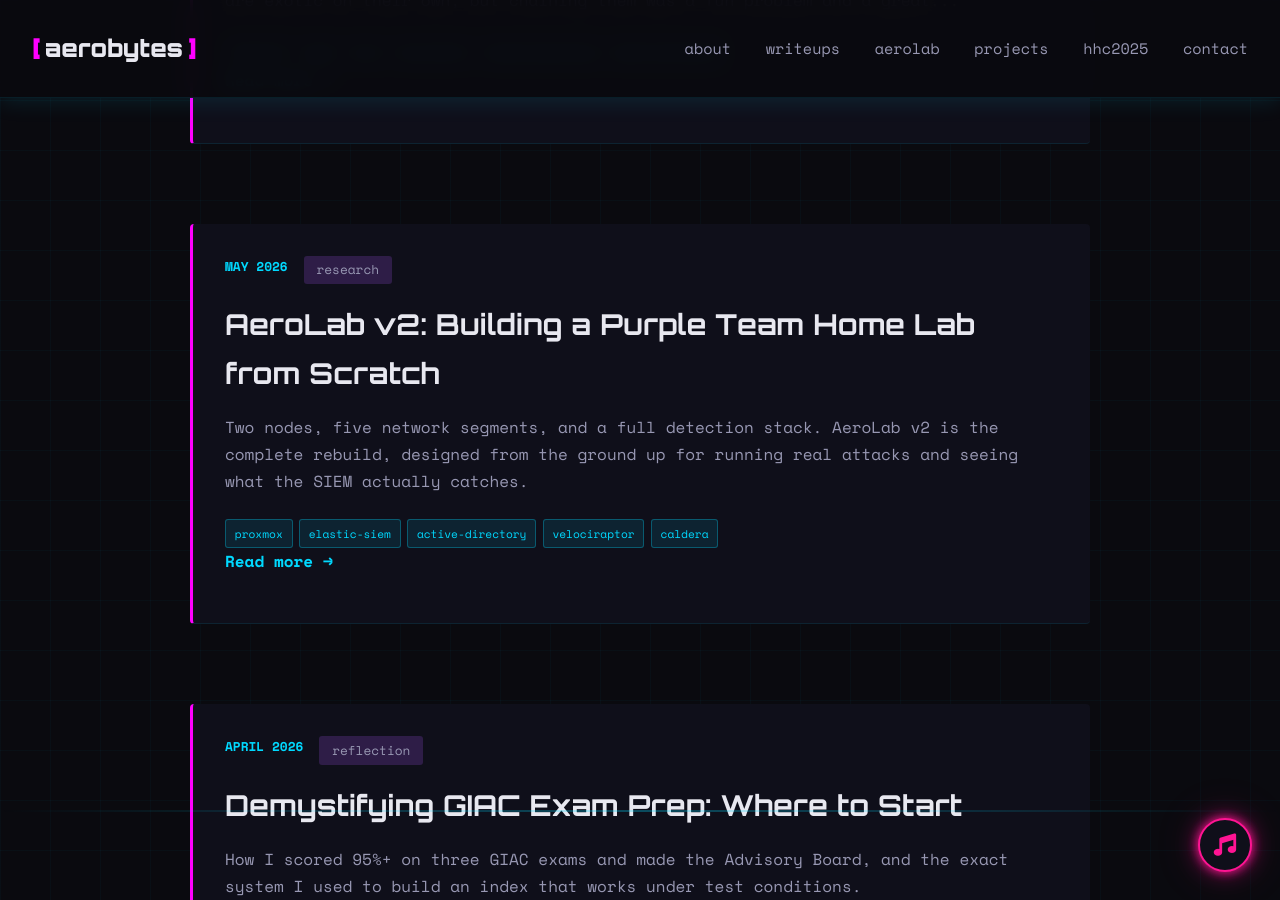
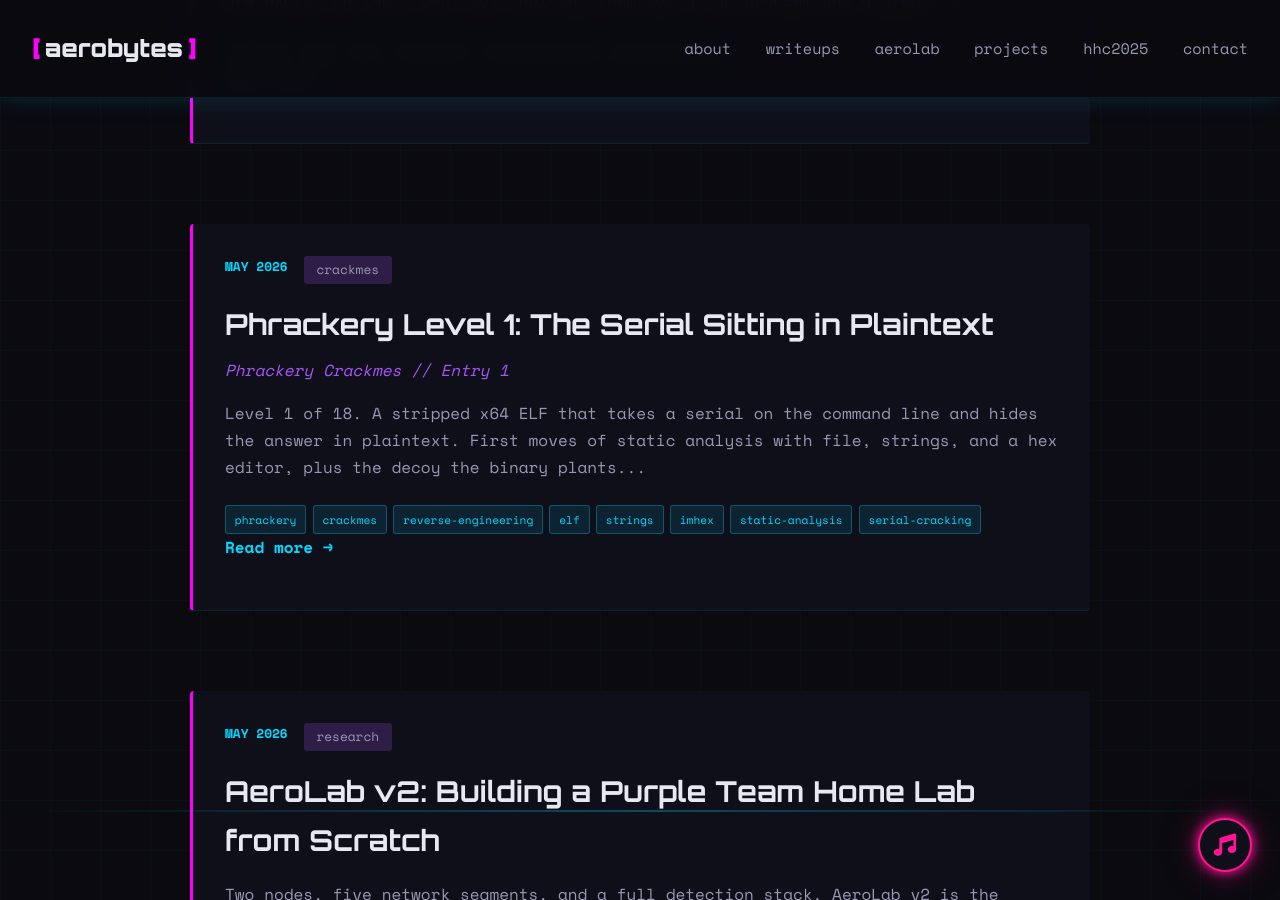
Before and after one commit to Aeronique/aerobytes-site, a Jekyll site: the page built from writeups.html, in a window 1280 px wide and 900 px high, scrolled down 4092 px. Built offline with Jekyll 4.4.1, drawn with Linux system fonts in a browser that asks for light colours.

Commit message:
new writeup

````diff
--- /dev/null
+++ b/_posts/2026-05-24-phrackery-level-1.md
@@ -0,0 +1,120 @@
+---
+layout: writeup
+title: "Phrackery Level 1: The Serial Sitting in Plaintext"
+date: 2026-05-24
+category: crackmes
+series: "Phrackery Crackmes"
+entry: 1
+level: 1
+difficulty: beginner
+arch: x64
+tags: [phrackery, crackmes, reverse-engineering, elf, strings, imhex, static-analysis, serial-cracking]
+excerpt: "Level 1 of 18. A stripped x64 ELF that takes a serial on the command line and hides the answer in plaintext. First moves of static analysis with file, strings, and a hex editor, plus the decoy the binary plants along the way."
+back_url: /writeups/
+back_label: writeups
+---
+
+| | |
+|---|---|
+| Series | Phrackery Crackmes |
+| Level | 1 of 18 |
+| Binary | crackme1 |
+| Architecture | x64 |
+| Goal | find serial |
+| Primary tool | strings, ImHex |
+
+The binary takes a serial key as a command-line argument. Run it without one and it prints the usage, then exits. Give it the wrong serial and you get `[FAILED] Invalid serial.` Give it the right one and it prints the flag.
+
+This is the first level in the series. The serial sits in the binary in plaintext, and the binary even tells you where to look for it.
+
+---
+
+## Tools
+
+- **strings** - pulling readable text out of the binary
+- **ImHex** - locating the serial in the binary's data section
+
+---
+
+## Initial Reconnaissance
+
+First move is always `file`. It tells you what you're actually dealing with before you touch anything else.
+
+```
+$ file crackme1
+crackme1: ELF 64-bit LSB executable, x86-64, version 1 (GNU/Linux),
+statically linked, BuildID[sha1]=64d1e4160f2709df5692ad7f0312b20a5fd6205,
+for GNU/Linux 3.2.0, stripped
+```
+
+![file command output showing ELF 64-bit statically linked stripped binary](/assets/images/phrackery-level-1/1.png)
+*64-bit ELF, statically linked, stripped. all library code is baked in, symbol table is gone*
+
+Statically linked means all library code is baked into the binary. Stripped means the symbol table is gone. Both make disassembly noisier. Next, `strings` with a grep for anything that looks like program output.
+
+```
+$ strings crackme1 | grep -iE "enter|serial|key|pass|flag|correct|wrong|hint"
+Find the correct serial key!
+Usage: %s <serial_key>
+[SUCCESS] Correct serial!
+Flag: CTF{BASE1C_R3V3RS1NG}
+[FAILED] Invalid serial.
+Hint: The serial is hardcoded in the binary. Try using strings command or a hex editor.
+```
+
+![strings output showing user-facing messages including the flag and a hint](/assets/images/phrackery-level-1/2.png)
+*the flag is visible, and the binary includes an explicit hint pointing toward strings and a hex editor*
+
+> **Note:** The flag appears in `strings` output because the binary prints it after a successful run. Passing it as the argument fails.
+
+---
+
+## Static Analysis
+
+The hint says to use a hex editor, so that is the next step. Opening the binary in ImHex and searching for "serial" in the strings view shows a cluster of related entries. The serial sits just above the user-facing messages at offset `0x8700E`.
+
+![ImHex strings view showing the serial at offset 0x8700E alongside the user-facing messages](/assets/images/phrackery-level-1/3.png)
+*ImHex strings view filtered on "serial". the serial lives at 0x8700E, right above the program's output strings*
+
+The entry reads `@@CRACKME-12345-EDU`. The two `@@` characters sit at the boundary of the `.rodata` section, which is where an ELF binary stores constant data. They are a section alignment artifact. The serial is `CRACKME-12345-EDU`.
+
+> **Finding:** The serial is stored as a plaintext string in `.rodata` at offset `0x8700E`. The binary compares the user's input directly against it with no transformation.
+
+---
+
+## The Solve
+
+**01 - Run strings, note the flag and the hint**
+
+`strings crackme1 | grep -iE "serial|flag|hint"` surfaces the user-facing messages. The flag is visible in the output. The hint confirms the serial is hardcoded and points to strings and a hex editor.
+
+**02 - Open the binary in ImHex and search for the serial**
+
+Filtering the strings view on "serial" puts the target entry one line above the program's output messages. The value at offset `0x8700E` is `@@CRACKME-12345-EDU`. The `@@` characters are a section boundary artifact at the start of `.rodata`. The serial is everything after them.
+
+**03 - Run the binary with the serial**
+
+`chmod +x crackme1 && ./crackme1 CRACKME-12345-EDU` prints `[SUCCESS] Correct serial!` followed by the flag.
+
+---
+
+**Serial:** `CRACKME-12345-EDU`
+**Flag:** `CTF{BASE1C_R3V3RS1NG}`
+
+![Terminal showing the binary accepting CRACKME-12345-EDU and printing the flag](/assets/images/phrackery-level-1/4.png)
+*the binary accepts the serial and prints the flag*
+
+---
+
+## Takeaways
+
+Level 1 is deliberately generous. The binary includes a hint telling you exactly what to do, and the serial sits in plaintext in `.rodata`. The point is to get comfortable with the first moves of static analysis: `file` to understand the binary, `strings` to pull out readable content, and a hex editor to inspect the data section directly.
+
+The flag showed up in `strings` output immediately, which could send you in the wrong direction. The binary stores its output messages and its expected serial in the same section. Reading carefully and running the binary with a test input both help you tell them apart. That habit carries forward into every level after this.
+
+---
+
+## References
+
+- [Phrackery Crackme Collection](https://phrackery.github.io/crackmes/)
+- [ImHex hex editor](https://imhex.werwolv.net)
--- a/writeups.html
+++ b/writeups.html
@@ -490,6 +490,7 @@ permalink: /writeups/
                 <button class="wu-sub-btn"    data-p="hacksmarter" onclick="wuSetT2('hacksmarter',this)">hack smarter</button>
                 <button class="wu-sub-btn"    data-p="htb"     onclick="wuSetT2('htb',this)">hackthebox</button>
                 <button class="wu-sub-btn"    data-p="kc7"     onclick="wuSetT2('kc7',this)">kc7</button>
+                <button class="wu-sub-btn"    data-p="crackmes" onclick="wuSetT2('crackmes',this)">crackmes</button>
                 <button class="wu-sub-btn"    data-p="picoctf" onclick="wuSetT2('picoctf',this)">picoctf</button>
             </div>
         </div>
@@ -856,6 +857,62 @@ permalink: /writeups/
                 </div>
             </div>
 
+            <!-- Crackmes -->
+            <div class="wu-lab-sub" id="sub-crackmes">
+                <div class="wu-sub-head">
+                    <h3 class="wu-sub-title" style="color: #a855f7;">// Crackmes</h3>
+                    <div class="wu-section-line" style="flex:1;height:1px;background:linear-gradient(90deg,rgba(168,85,247,0.4),transparent);opacity:0.4;"></div>
+                </div>
+
+                <div class="wu-terminal">
+                    <div class="wu-terminal-bar"><i class="fas fa-terminal"></i> crackmes_stats.sh</div>
+                    <div class="wu-terminal-stats">
+                        {% assign crackmes_posts = site.posts | where: "category", "crackmes" %}
+                        <div class="wu-stat">
+                            <div class="wu-stat-label"><span class="ps">$</span> solved</div>
+                            <div class="wu-stat-num">{{ crackmes_posts.size }}</div>
+                            <div class="wu-stat-sub">binaries reversed</div>
+                        </div>
+                        <div class="wu-stat">
+                            <div class="wu-stat-label"><span class="ps">$</span> focus</div>
+                            <div class="wu-stat-num sm">STATIC ANALYSIS</div>
+                            <div class="wu-stat-sub">elf / x64</div>
+                        </div>
+                        <div class="wu-stat">
+                            <div class="wu-stat-label"><span class="ps">$</span> series</div>
+                            <div class="wu-stat-num sm">Phrackery</div>
+                            <div class="wu-stat-sub">18 levels</div>
+                        </div>
+                    </div>
+                </div>
+
+                <div class="wu-card-grid" id="crackmesGrid">
+                    {% for post in crackmes_posts %}
+                    <a href="{{ post.url }}" class="wu-card">
+                        <div class="wu-card-head">
+                            <span class="wu-card-name">{{ post.title }}</span>
+                        </div>
+                        {% if post.difficulty or post.arch %}
+                        <div class="wu-card-desc" style="color: var(--cyber-purple); font-family: var(--font-mono); font-size: 0.72rem;">{% if post.level %}Level {{ post.level }}{% endif %}{% if post.difficulty %} &middot; {{ post.difficulty }}{% endif %}{% if post.arch %} &middot; {{ post.arch }}{% endif %}</div>
+                        {% endif %}
+                        {% if post.excerpt %}
+                        <div class="wu-card-desc">{{ post.excerpt | strip_html | truncatewords: 12 }}</div>
+                        {% endif %}
+                        {% if post.tags %}
+                        <div class="wu-card-tags">
+                            {% for tag in post.tags limit:3 %}
+                            <span class="wu-card-tag">{{ tag }}</span>
+                            {% endfor %}
+                        </div>
+                        {% endif %}
+                    </a>
+                    {% endfor %}
+                    {% if crackmes_posts.size == 0 %}
+                    <div class="wu-placeholder">binaries coming soon...</div>
+                    {% endif %}
+                </div>
+            </div>
+
             <!-- PicoCTF -->
             <div class="wu-lab-sub" id="sub-picoctf">
                 <div class="wu-sub-head">
@@ -1024,11 +1081,13 @@ permalink: /writeups/
             var showHackSmarter = activeT2 === 'all' || activeT2 === 'hacksmarter';
             var showHTB     = activeT2 === 'all' || activeT2 === 'htb';
             var showKC7     = activeT2 === 'all' || activeT2 === 'kc7';
+            var showCrackmes = activeT2 === 'all' || activeT2 === 'crackmes';
             var showPicoCTF = activeT2 === 'all' || activeT2 === 'picoctf';
             document.getElementById('sub-aerolab').style.display = showAeroLab ? '' : 'none';
             document.getElementById('sub-hacksmarter').style.display = showHackSmarter ? '' : 'none';
             document.getElementById('sub-htb').style.display     = showHTB     ? '' : 'none';
             document.getElementById('sub-kc7').style.display     = showKC7     ? '' : 'none';
+            document.getElementById('sub-crackmes').style.display = showCrackmes ? '' : 'none';
             document.getElementById('sub-picoctf').style.display = showPicoCTF ? '' : 'none';
             wuFilterHTB();
         }
@@ -1076,7 +1136,7 @@ permalink: /writeups/
         }
 
         var span = document.getElementById('wuResultSpan');
-        var t2labels = { all: 'all labs', aerolab: 'aerolab', hacksmarter: 'hack smarter', htb: 'hackthebox', kc7: 'kc7', picoctf: 'picoctf' };
+        var t2labels = { all: 'all labs', aerolab: 'aerolab', hacksmarter: 'hack smarter', htb: 'hackthebox', kc7: 'kc7', crackmes: 'crackmes', picoctf: 'picoctf' };
         var t1labels = {
             all: 'all writeups',
             research: 'research & projects',
````
Also changed, not shown: other parts of writeups.html (+1 -0 lines), assets/images/phrackery-level-1/1.png (added), assets/images/phrackery-level-1/2.png (added), assets/images/phrackery-level-1/3.png (added), assets/images/phrackery-level-1/4.png (added).
